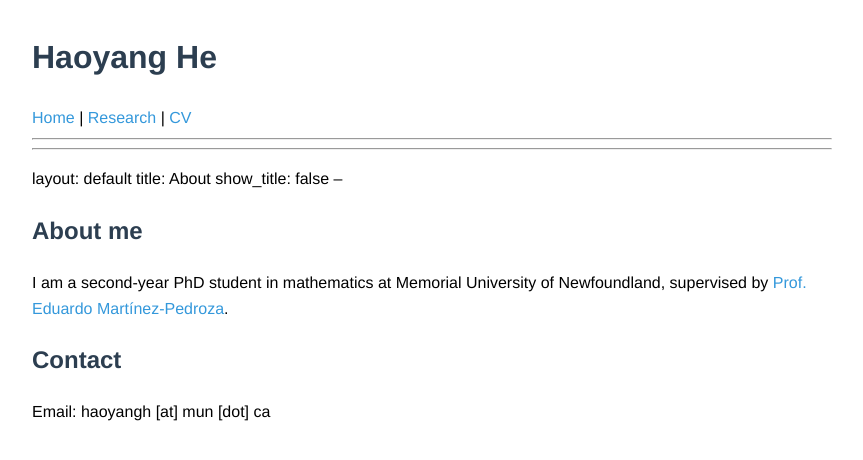
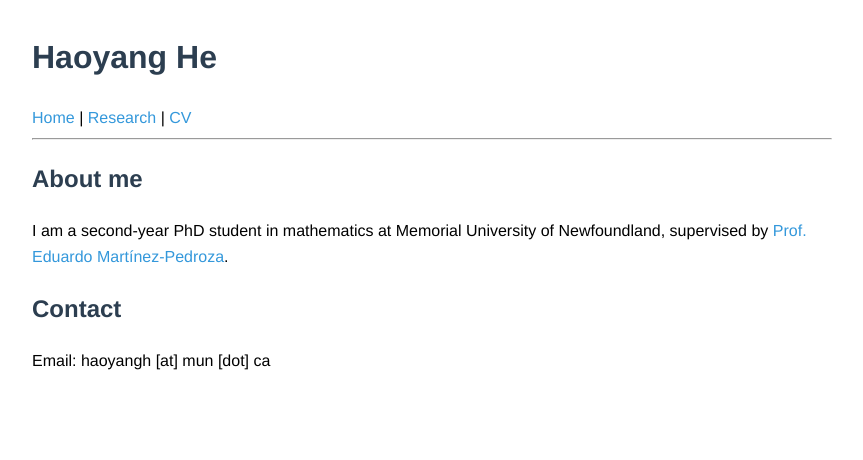
Before and after one commit to haoyang-he/haoyang-he.github.io, a Jekyll site: the page built from index.md, in a window 1280 px wide. Shown: the top 460 px of the page, without its empty margins (208-1071 px from the left). Built offline with Jekyll 4.4.1, drawn with Linux system fonts in a browser that asks for light colours; our own code applies the rules of GitHub Pages for plain Markdown files.

Commit message:
Delete front matter in index.md
Remove front matter from index.md

```diff
--- a/index.md
+++ b/index.md
@@ -1,9 +1,3 @@
----
-layout: default
-title: About
-show_title: false
---
-
 ## About me
 
 I am a second-year PhD student in mathematics at Memorial University of Newfoundland, supervised by [Prof. Eduardo Martínez-Pedroza](https://www.math.mun.ca/~emartinezped/).
```
